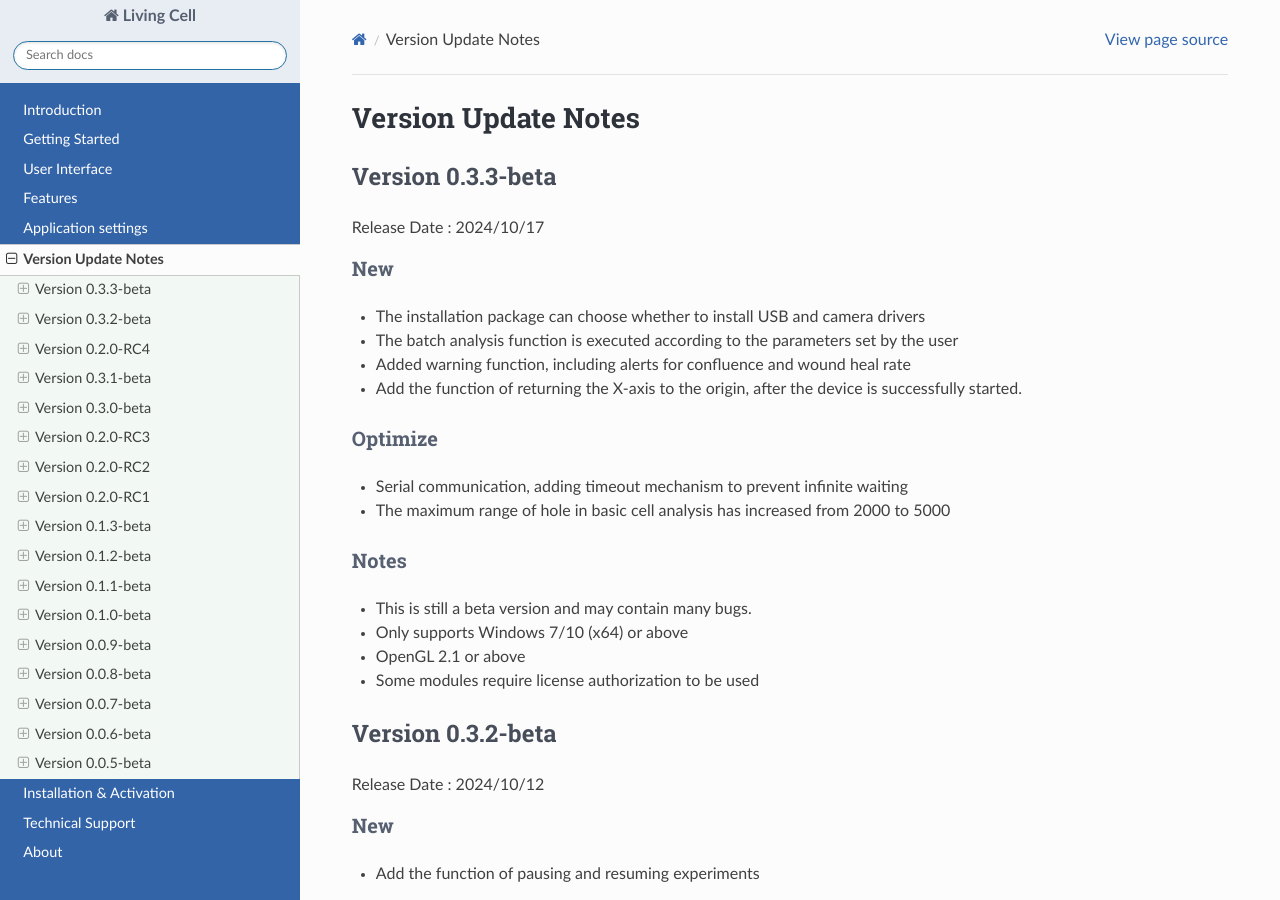
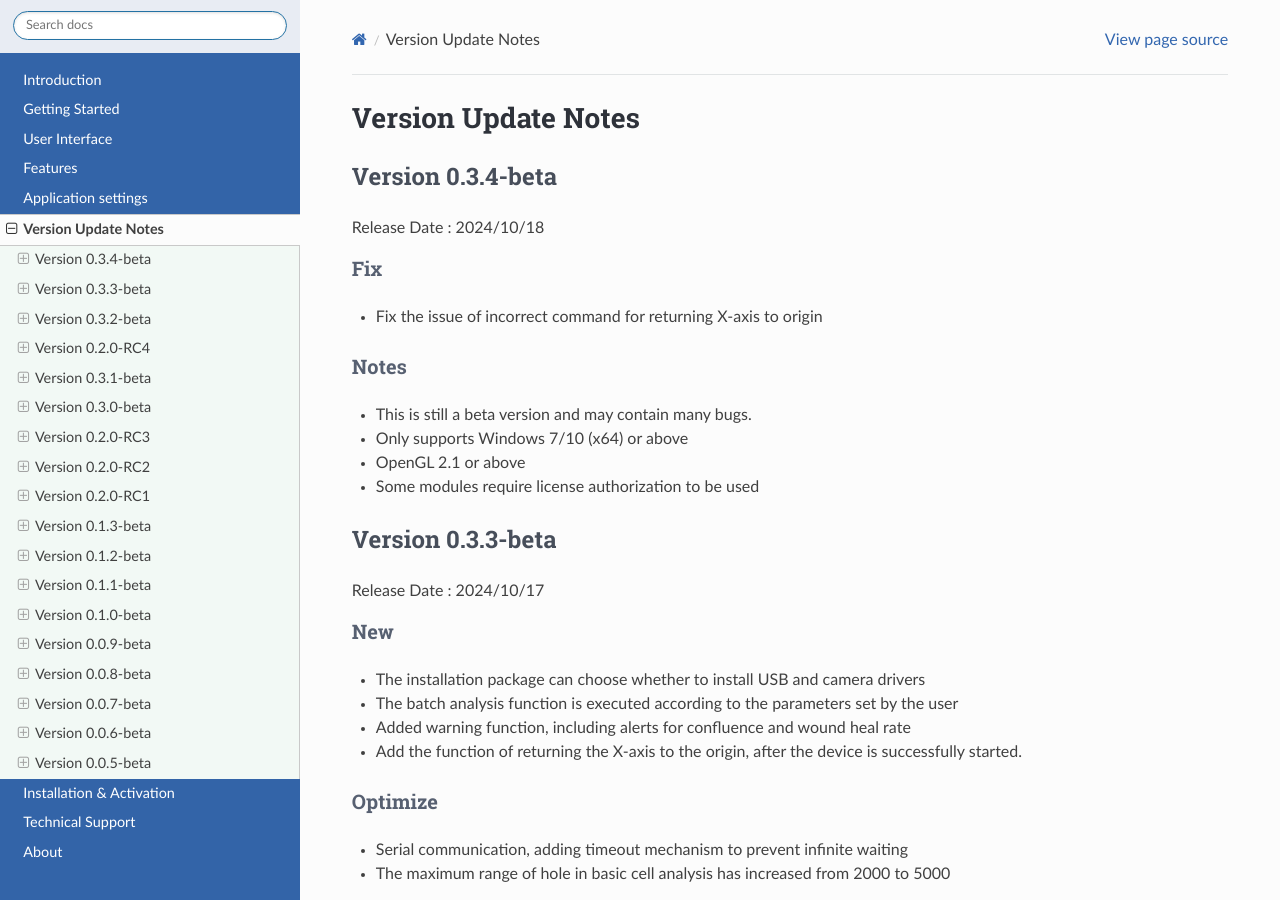
Before and after one commit to yangtong93/living-cell-docs, a Sphinx documentation site: the page built from source/user_guide/upgrade.md, in a window 1280 px wide and 900 px high. Built offline with Sphinx 7.4.7 and the Read the Docs theme 3.1.0, drawn with Linux system fonts in a browser that asks for light colours; pages that are not in the unit, such as notebooks, are missing from menus.

Commit message:
feature: 0.3.4-beta

```diff
--- a/source/user_guide/upgrade.md
+++ b/source/user_guide/upgrade.md
@@ -1,4 +1,17 @@
 # Version Update Notes
+
+## Version 0.3.4-beta
+
+Release Date : 2024/10/18
+
+### Fix
+* Fix the issue of incorrect command for returning X-axis to origin
+
+### Notes
+* This is still a beta version and may contain many bugs.
+* Only supports Windows 7/10 (x64) or above
+* OpenGL 2.1 or above
+* Some modules require license authorization to be used
 
 ## Version 0.3.3-beta
 
```
Also changed, not shown: 1 other file.
